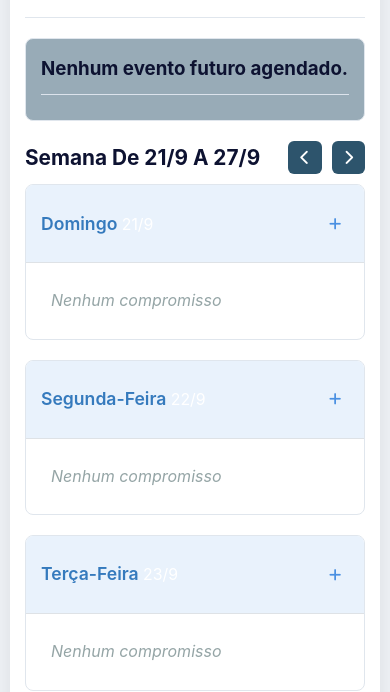
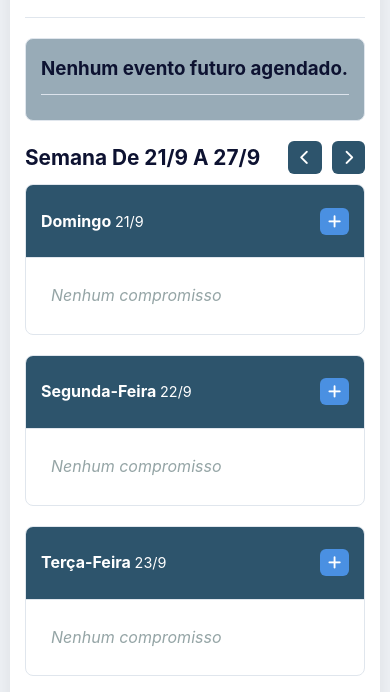
Before and after one commit to glauberufrj/agendaPessoal, a website: page visualizacao.html in a window 390 px wide. Shown: the part 169-861 px from the top of the page. Drawn offline with nearby package versions, Linux system fonts and the light colour scheme; no server answers.

Commit message:
# ajuste responsividade

```diff
--- a/style.css
+++ b/style.css
@@ -228,6 +228,12 @@ input[type="text"]:focus, textarea:focus, select:focus {
 .modal-content { background-color: #fefefe; margin: 15% auto; padding: 25px; border: 1px solid #888; width: 80%; max-width: 550px; border-radius: 8px; position: relative; }
 .fechar-modal { color: #aaa; position: absolute; top: 10px; right: 25px; font-size: 28px; font-weight: bold; cursor: pointer; }
 
+.btn-add-dia:hover {
+    background-color: rgba(74, 144, 226, 0.15);
+    color: #357ABD;
+    transform: scale(1.1);
+}
+
 /* --- RESPONSIVIDADE --- */
 @media (max-width: 992px) {
     #lista-compromissos {
@@ -259,38 +265,6 @@ input[type="text"]:focus, textarea:focus, select:focus {
         padding: 15px;
     }
 
-    .dia-da-semana-container h3 {
-        background-color: #E9F2FC;
-        color: #357ABD;
-        padding: 12px 15px;
-        font-size: 1.1em;
-        font-weight: 600;
-        display: flex;
-        justify-content: space-between;
-        align-items: center;
-        border-bottom: 1px solid #DEE2E6;
-    }
-
-    .btn-add-dia {
-        background: none;
-        border: none;
-        color: #4A90E2;
-        cursor: pointer;
-        padding: 4px;
-        border-radius: 50%;
-        width: 28px;
-        height: 28px;
-        line-height: 1;
-        font-size: 14px;
-        transition: background-color 0.2s, color 0.2s, transform 0.2s;
-    }
-
-    .btn-add-dia:hover {
-        background-color: rgba(74, 144, 226, 0.15);
-        color: #357ABD;
-        transform: scale(1.1);
-    }
-
     .modal-content {
         width: 90%;
         margin: 20% auto;
```
